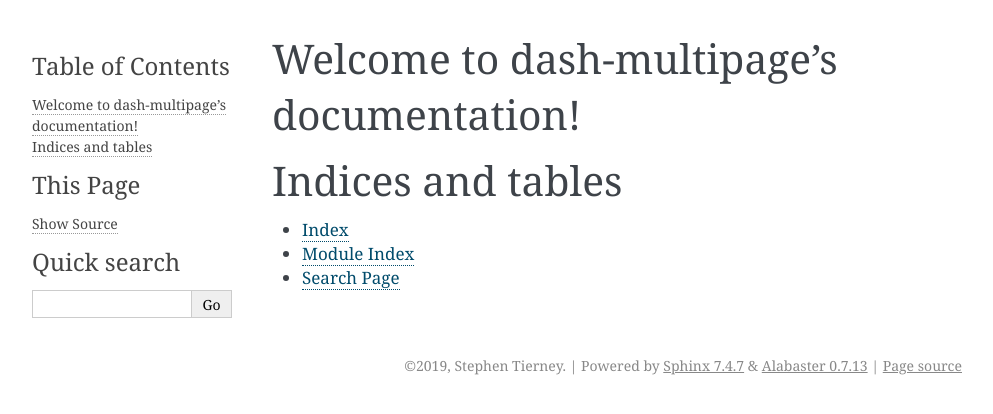
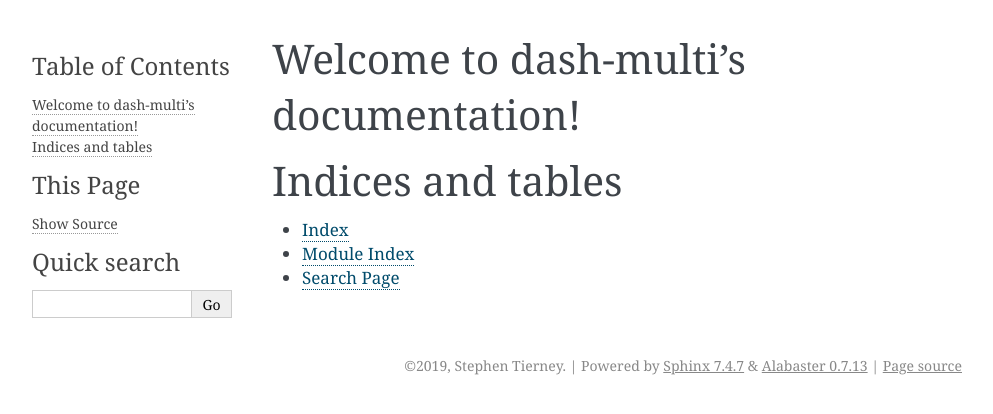
Before and after one commit to sjtrny/dash-multi, a Sphinx documentation site: the page built from docs/index.rst, in a window 1280 px wide. Shown: the top 414 px of the page, without its empty margins (148-1141 px from the left). Built offline with Sphinx 7.4.7, drawn with Linux system fonts in a browser that asks for light colours.

Commit message:
Changed name

```diff
--- a/docs/conf.py
+++ b/docs/conf.py
@@ -17,7 +17,7 @@
 
 # -- Project information -----------------------------------------------------
 
-project = "dash-multipage"
+project = "dash-multi"
 copyright = "2019, Stephen Tierney"
 author = "Stephen Tierney"
 
--- a/docs/index.rst
+++ b/docs/index.rst
@@ -3,7 +3,7 @@
    You can adapt this file completely to your liking, but it should at least
    contain the root `toctree` directive.
 
-Welcome to dash-multipage's documentation!
+Welcome to dash-multi's documentation!
 ==========================================
 
 .. toctree::
--- a/setup.py
+++ b/setup.py
@@ -15,12 +15,12 @@
 # Fields marked as "Optional" may be commented out.
 
 setup(
-    name="dash-multipage",
+    name="dash-multi",
     version="0.1",
     description="a dash extension for multipage apps",
     long_description=long_description,
     long_description_content_type="text/markdown",
-    url="https://github.com/sjtrny/dash-multipage",
+    url="https://github.com/sjtrny/dash-multi",
     author="Stephen Tierney",
     author_email="sjtrny@gmail.com",
     keywords="dash plotly multipage multi page",
```
Also changed, not shown: README.md (+1 -1 lines).
